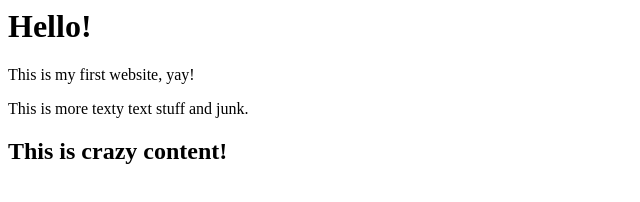
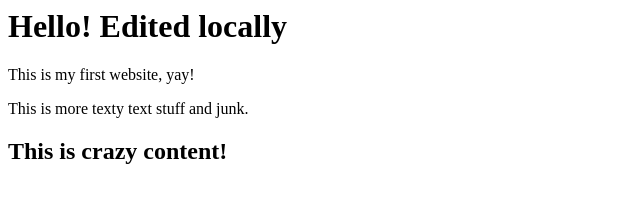
Before and after one commit to 007-hd/intro-to-github, a plain HTML site: page index.html in a window 1280 px wide. Shown: the whole page, without its empty margins (0-640 px from the left). Drawn offline with Linux system fonts and the light colour scheme.

Commit message:
Edit the local <h1>

```diff
--- a/index.html
+++ b/index.html
@@ -1,4 +1,4 @@
-<h1>Hello!</h1>
+<h1>Hello! Edited locally</h1>
 <p>This is my first website, yay!</p>
 
 <p>This is more texty text stuff and junk.<p>
```
